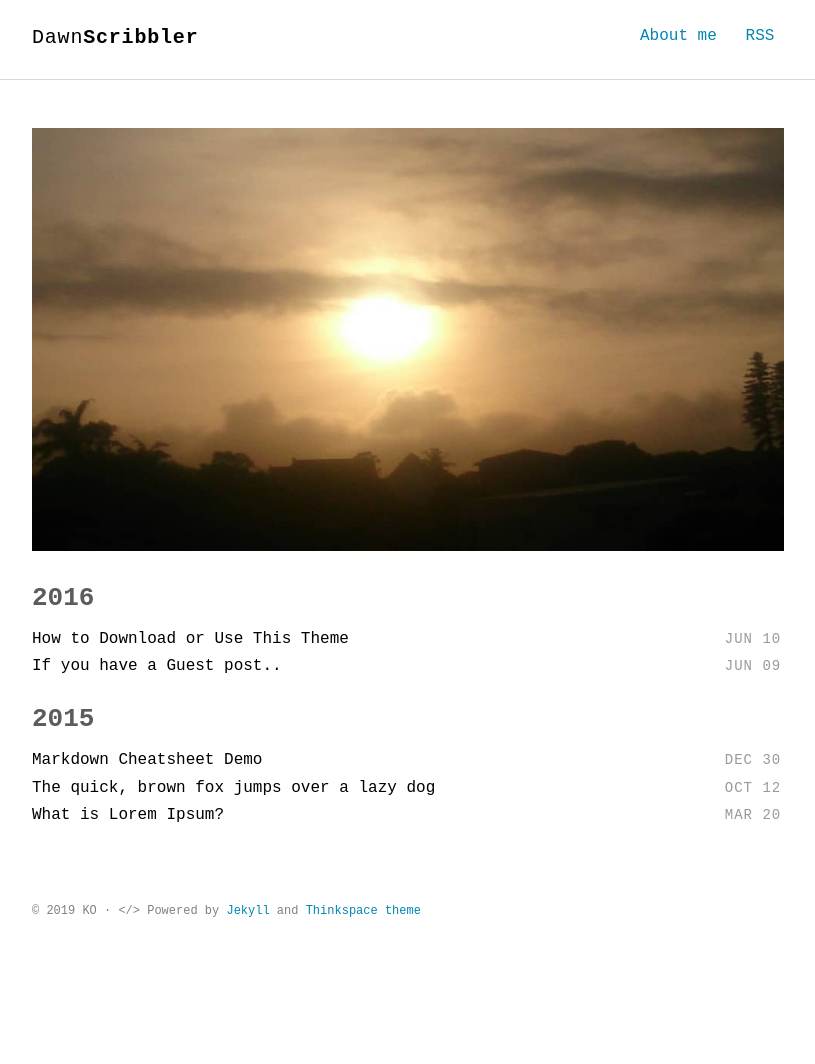
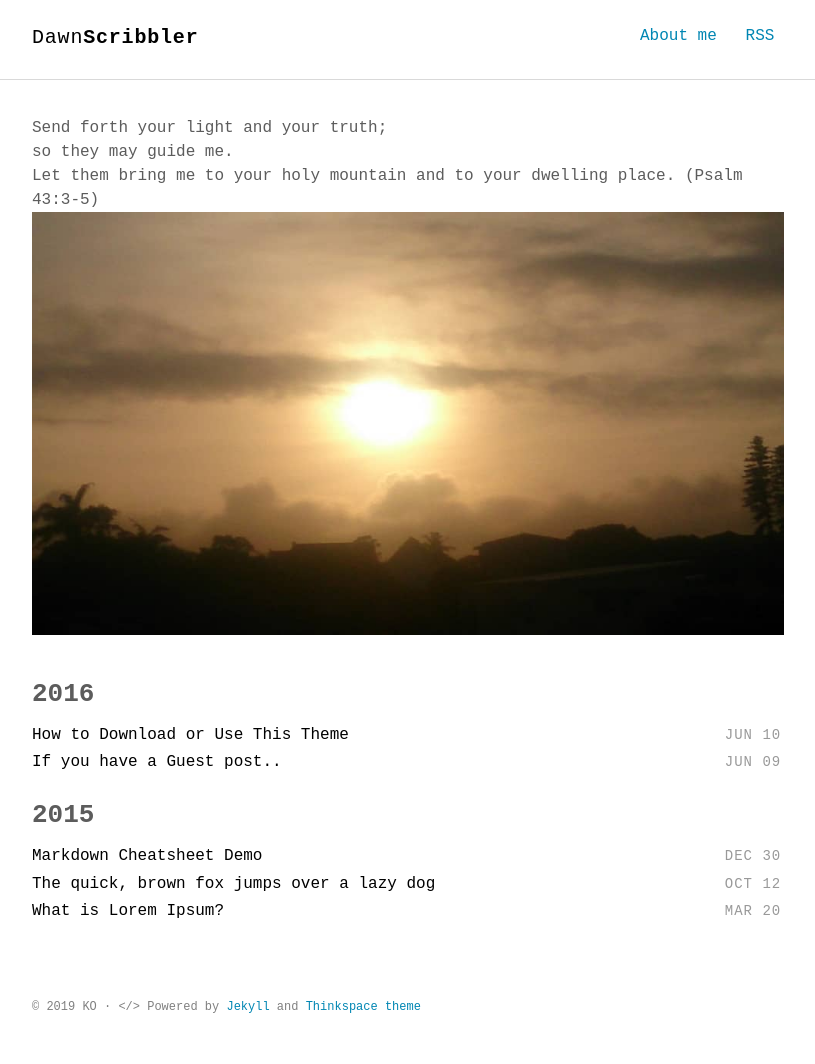
Before and after one commit to soulatcrossroad/dawnscribbler.github.io, a Jekyll site: the page built from index.html, in a window 1280 px wide. Shown: the whole page, without its empty margins (232-1047 px from the left). Built offline with Jekyll 4.4.1, drawn with Linux system fonts in a browser that asks for light colours; some web fonts are replaced; before the commit the page ends 968 px from its top, so only the background shows below that.

Commit message:
Update intro.html

```diff
--- a/_includes/intro.html
+++ b/_includes/intro.html
@@ -1,6 +1,8 @@
 <section class="intro">
   <div class="container">
-    <p> </p>
-    <img src="assets/images/dawn.jpeg" alt="">
+    <p> Send forth your light and your truth; <br>
+    so they may guide me.<br>
+      Let them bring me to your holy mountain and to your dwelling place. <i>(Psalm 43:3-5)</i> <img src="assets/images/dawn.jpeg" alt=""> </p>
+
   </div>
 </section>
```
